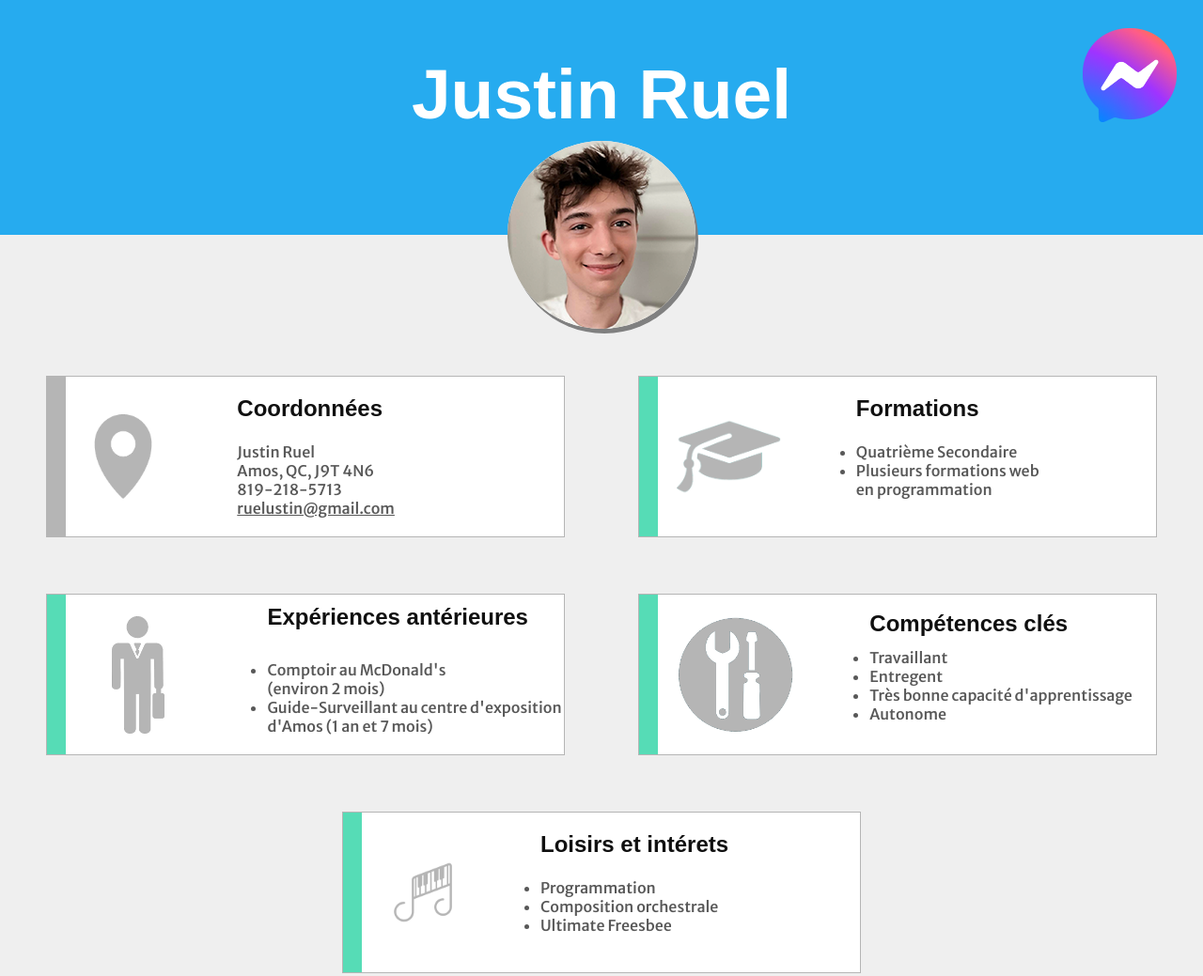
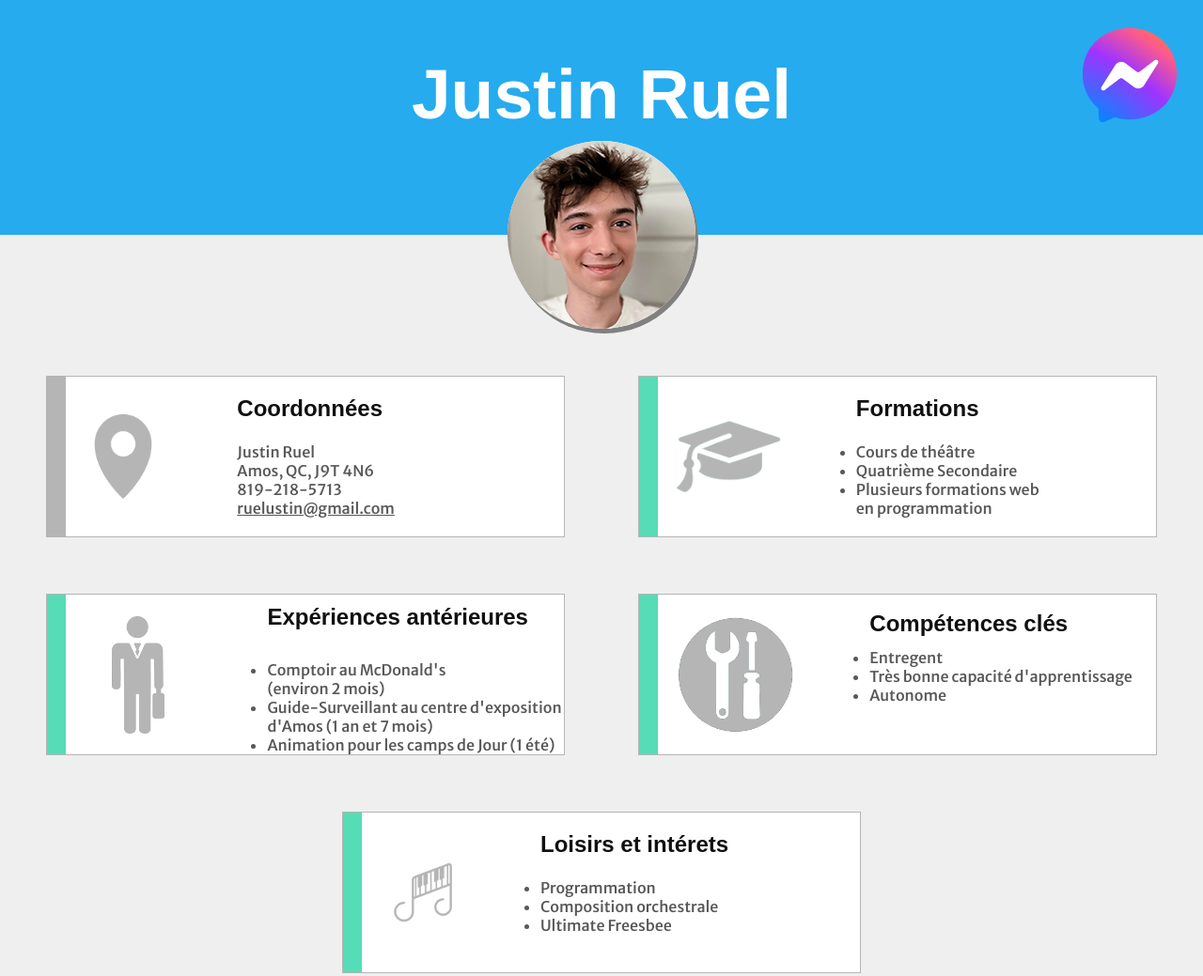
Before and after one commit to ruelustin5/cvjustinruel, a plain HTML site: page index.html in a window 1280 px wide. Shown: the top 1039 px of the page at 94% size. Drawn offline with nearby package versions, Linux system fonts and the light colour scheme; a script that the page names is missing; a web font is replaced by a local one.

Commit message:
Update index.html

```diff
--- a/index.html
+++ b/index.html
@@ -41,6 +41,7 @@
                 <div class="contenu">
                     <h1>Formations</h1>
                     <ul>
+                        <li>Cours de théâtre</li>
                         <li>Quatrième Secondaire</li>
                         <li>Plusieurs formations web<br> en programmation</li>
                     </ul>
@@ -54,6 +55,7 @@
                     <ul>
                         <li>Comptoir au McDonald's<br> (environ 2 mois)</li>
                         <li>Guide-Surveillant au centre d'exposition <br>d'Amos (1 an et 7 mois)</li>
+                        <li>Animation pour les camps de Jour (1 été)</li>
                     </ul>
                 </div>
             </div>
@@ -63,7 +65,6 @@
                 <div class="contenu">
                     <h1 class="titre_Comp">Compétences clés</h1>
                     <ul class="liste_comp">
-                        <li>Travaillant</li>
                         <li>Entregent</li>
                         <li>Très bonne capacité d'apprentissage</li>
                         <li>Autonome</li>
```
